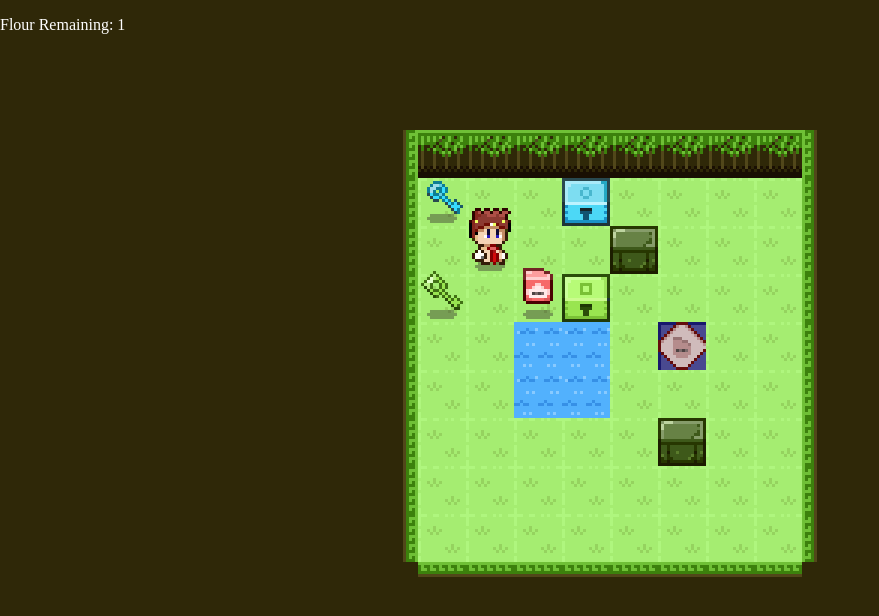
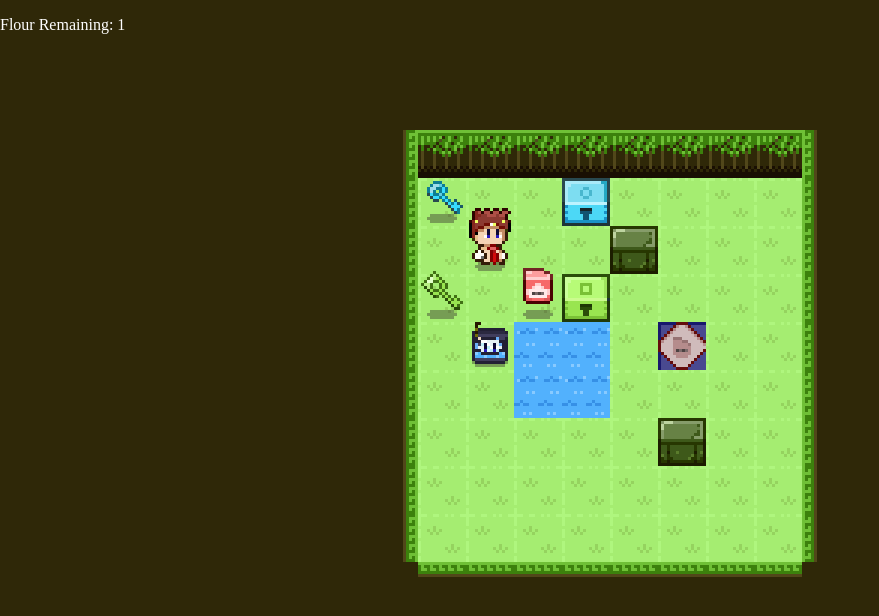
Before and after one commit to ajfm88/2dfolio, a React (Create React App) app in the folder ciabatta/: page / in a window 1280 px wide. Shown: the top 616 px of the page, without its empty margins (0-879 px from the left). Built offline with nearby package versions, Linux system fonts and the light colour scheme.

Commit message:
25. Water Pickups and Swimming.

```diff
--- a/ciabatta/src/classes/Collision.js
+++ b/ciabatta/src/classes/Collision.js
@@ -46,4 +46,10 @@ export class Collision {
       return p.damagesBodyOnCollide(this.forBody);
     });
   }
+
+  withChangesHeroSkin() {
+    return this.placementsAtPosition.find((p) => {
+      return p.changesHeroSkinOnCollide();
+    });
+  }
 }
--- a/ciabatta/src/classes/PlacementFactory.js
+++ b/ciabatta/src/classes/PlacementFactory.js
@@ -7,6 +7,7 @@ import {
   PLACEMENT_TYPE_LOCK,
   PLACEMENT_TYPE_KEY,
   PLACEMENT_TYPE_WATER,
+  PLACEMENT_TYPE_WATER_PICKUP,
 } from "../helpers/consts";
 import { HeroPlacement } from "../game-objects/HeroPlacement";
 import { GoalPlacement } from "../game-objects/GoalPlacement";
@@ -16,6 +17,7 @@ import { CelebrationPlacement } from "../game-objects/CelebrationPlacement";
 import { LockPlacement } from "../game-objects/LockPlacement";
 import { KeyPlacement } from "../game-objects/KeyPlacement";
 import { WaterPlacement } from "../game-objects/WaterPlacement";
+import { WaterPickupPlacement } from "../game-objects/WaterPickupPlacement";
 
 const placementTypeClassMap = {
   [PLACEMENT_TYPE_HERO]: HeroPlacement,
@@ -26,6 +28,7 @@ const placementTypeClassMap = {
   [PLACEMENT_TYPE_LOCK]: LockPlacement,
   [PLACEMENT_TYPE_KEY]: KeyPlacement,
   [PLACEMENT_TYPE_WATER]: WaterPlacement,
+  [PLACEMENT_TYPE_WATER_PICKUP]: WaterPickupPlacement,
 };
 
 class PlacementFactory {
--- a/ciabatta/src/components/object-graphics/Hero.js
+++ b/ciabatta/src/components/object-graphics/Hero.js
@@ -2,12 +2,10 @@ import Sprite from "./Sprite";
 import { TILES } from "../../helpers/tiles";
 import styles from "./Hero.module.css";
 
-export default function Hero({ frameCoord, yTranslate }) {
+export default function Hero({ frameCoord, yTranslate, showShadow }) {
   return (
     <div className={styles.hero}>
-      <div>
-        <Sprite frameCoord={TILES.SHADOW} />
-      </div>
+      <div>{showShadow && <Sprite frameCoord={TILES.SHADOW} />}</div>
       <div
         className={styles.heroBody}
         style={{
--- a/ciabatta/src/game-objects/HeroPlacement.js
+++ b/ciabatta/src/game-objects/HeroPlacement.js
@@ -15,6 +15,7 @@ import { Collision } from "../classes/Collision";
 
 const heroSkinMap = {
   [BODY_SKINS.NORMAL]: [TILES.HERO_LEFT, TILES.HERO_RIGHT],
+  [BODY_SKINS.WATER]: [TILES.HERO_WATER_LEFT, TILES.HERO_WATER_RIGHT],
   [BODY_SKINS.DEATH]: [TILES.HERO_DEATH_LEFT, TILES.HERO_DEATH_RIGHT],
   [HERO_RUN_1]: [TILES.HERO_RUN_1_LEFT, TILES.HERO_RUN_1_RIGHT],
   [HERO_RUN_2]: [TILES.HERO_RUN_2_LEFT, TILES.HERO_RUN_2_RIGHT],
@@ -37,6 +38,12 @@ export class HeroPlacement extends Placement {
     //Make sure the next space is available
     if (this.isSolidAtNextPosition(direction)) {
       return;
+    }
+
+    // Maybe hop out of non-normal skin
+    const collision = this.getCollisionAtNextPosition(direction);
+    if (!collision.withChangesHeroSkin()) {
+      this.skin = BODY_SKINS.NORMAL;
     }
 
     //Start the move
@@ -112,6 +119,13 @@ export class HeroPlacement extends Placement {
   handleCollisions() {
     // handle collisions!
     const collision = new Collision(this, this.level);
+
+    this.skin = BODY_SKINS.NORMAL;
+    const changesHeroSkin = collision.withChangesHeroSkin();
+    if (changesHeroSkin) {
+      this.skin = changesHeroSkin.changesHeroSkinOnCollide();
+    }
+
     const collideThatAddsToInventory = collision.withPlacementAddsToInventory();
     if (collideThatAddsToInventory) {
       collideThatAddsToInventory.collect();
@@ -143,17 +157,17 @@ export class HeroPlacement extends Placement {
     }
 
     //Use correct walking frame per direction
-    if (this.movingPixelsRemaining > 0) {
+    if (this.movingPixelsRemaining > 0 && this.skin === BODY_SKINS.NORMAL) {
       const walkKey = this.spriteWalkFrame === 0 ? HERO_RUN_1 : HERO_RUN_2;
       return heroSkinMap[walkKey][index];
     }
 
-    return heroSkinMap[BODY_SKINS.NORMAL][index];
+    return heroSkinMap[this.skin][index];
   }
 
   getYTranslate() {
     // Stand on ground when not moving
-    if (this.movingPixelsRemaining === 0) {
+    if (this.movingPixelsRemaining === 0 || this.skin !== BODY_SKINS.NORMAL) {
       return 0;
     }
 
@@ -175,8 +189,13 @@ export class HeroPlacement extends Placement {
   }
 
   renderComponent() {
+    const showShadow = this.skin !== BODY_SKINS.WATER;
     return (
-      <Hero frameCoord={this.getFrame()} yTranslate={this.getYTranslate()} />
+      <Hero
+        frameCoord={this.getFrame()}
+        yTranslate={this.getYTranslate()}
+        showShadow={showShadow}
+      />
     );
   }
 }
--- a/ciabatta/src/game-objects/Placement.js
+++ b/ciabatta/src/game-objects/Placement.js
@@ -3,6 +3,7 @@ import {
   CELL_SIZE,
   DIRECTION_LEFT,
   DIRECTION_UP,
+  BODY_SKINS,
 } from "../helpers/consts";
 
 export class Placement {
@@ -13,6 +14,7 @@ export class Placement {
     this.y = properties.y;
     this.level = level;
 
+    this.skin = BODY_SKINS.NORMAL;
     this.travelPixelsPerFrame = 1.5;
     this.movingPixelsRemaining = 0;
     this.movingPixelDirection = DIRECTION_RIGHT;
@@ -29,6 +31,10 @@ export class Placement {
   }
 
   addsItemToInventoryOnCollide() {
+    return null;
+  }
+
+  changesHeroSkinOnCollide() {
     return null;
   }
 
--- /dev/null
+++ b/ciabatta/src/game-objects/WaterPickupPlacement.js
@@ -0,0 +1,13 @@
+import { Placement } from "./Placement";
+import Sprite from "../components/object-graphics/Sprite";
+import { TILES } from "../helpers/tiles";
+
+export class WaterPickupPlacement extends Placement {
+  addsItemToInventoryOnCollide() {
+    return this.type;
+  }
+
+  renderComponent() {
+    return <Sprite frameCoord={TILES.WATER_PICKUP} />;
+  }
+}
--- a/ciabatta/src/game-objects/WaterPlacement.js
+++ b/ciabatta/src/game-objects/WaterPlacement.js
@@ -1,11 +1,23 @@
 import { Placement } from "./Placement";
 import Sprite from "../components/object-graphics/Sprite";
 import { TILES } from "../helpers/tiles";
-import { PLACEMENT_TYPE_HERO } from "../helpers/consts";
+import {
+  BODY_SKINS,
+  PLACEMENT_TYPE_HERO,
+  PLACEMENT_TYPE_WATER_PICKUP,
+} from "../helpers/consts";
 
 export class WaterPlacement extends Placement {
+  changesHeroSkinOnCollide() {
+    return BODY_SKINS.WATER;
+  }
+
   damagesBodyOnCollide(body) {
-    return body.type === PLACEMENT_TYPE_HERO;
+    const { inventory } = this.level;
+    return (
+      body.type === PLACEMENT_TYPE_HERO &&
+      !inventory.has(PLACEMENT_TYPE_WATER_PICKUP)
+    );
   }
 
   renderComponent() {
--- a/ciabatta/src/helpers/consts.js
+++ b/ciabatta/src/helpers/consts.js
@@ -10,6 +10,7 @@ export const PLACEMENT_TYPE_CELEBRATION = "CELEBRATION";
 export const PLACEMENT_TYPE_LOCK = "LOCK";
 export const PLACEMENT_TYPE_KEY = "KEY";
 export const PLACEMENT_TYPE_WATER = "WATER";
+export const PLACEMENT_TYPE_WATER_PICKUP = "WATER_PICKUP";
 
 export const DIRECTION_LEFT = "LEFT";
 export const DIRECTION_RIGHT = "RIGHT";
--- a/ciabatta/src/levels/DemoLevel1.js
+++ b/ciabatta/src/levels/DemoLevel1.js
@@ -7,6 +7,7 @@ import {
   PLACEMENT_TYPE_LOCK,
   PLACEMENT_TYPE_KEY,
   PLACEMENT_TYPE_WATER,
+  PLACEMENT_TYPE_WATER_PICKUP,
 } from "../helpers/consts";
 
 const level = {
@@ -20,6 +21,7 @@ const level = {
     { x: 4, y: 5, type: PLACEMENT_TYPE_WATER },
     { x: 3, y: 5, type: PLACEMENT_TYPE_WATER },
     { x: 4, y: 4, type: PLACEMENT_TYPE_WATER },
+    { x: 2, y: 4, type: PLACEMENT_TYPE_WATER_PICKUP },
     { x: 5, y: 2, type: PLACEMENT_TYPE_WALL },
     { x: 6, y: 6, type: PLACEMENT_TYPE_WALL },
     { x: 3, y: 3, type: PLACEMENT_TYPE_FLOUR },
```
